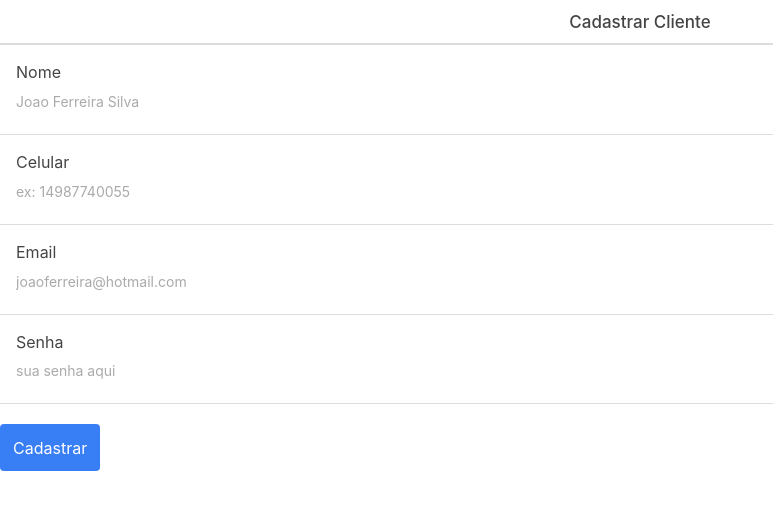
After one commit to vinifig/guerreiro_site, a PHP site: page /cadastroCliente.php in a window 1280 px wide. The commit adds this page. Shown: the top 510 px of the page, without its empty margins (0-773 px from the left). Run offline with PHP 8.4, Linux system fonts and the light colour scheme.

Commit message:
pagina cadastro-cliente estruturada

```diff
--- /dev/null
+++ b/cadastroCliente.php
@@ -0,0 +1,31 @@
+<?php
+  $title_page = "Cadastrar Cliente";
+  // $menu_items = [
+  //   ["nome" => "oi", "url" => "#1"],
+  //   ["nome" => "cueio", "url" => "#2"],
+  // ];
+  include 'header.php';
+ ?>
+ 	  <div id="inputFields" class="list">
+			<label class="item">
+				Nome
+				<input type="text" placeholder="Joao Ferreira Silva">
+			</label>
+			<label class="item">
+				Celular
+				<input type="text" placeholder="ex: 14987740055">
+			</label>
+			<label class="item">
+				Email
+				<input type="text" placeholder="joaoferreira@hotmail.com">
+			</label>
+			<label class="item">
+				Senha
+				<input type="password" placeholder="sua senha aqui">
+			</label>
+		</div>
+		<button class="button button-positive">Cadastrar</button>
+
+<?php
+  include 'footer.php';
+?>
--- a/css/style.css
+++ b/css/style.css
@@ -46,3 +46,7 @@
 #loginRadioChoice{
     display: inline-block;
 }
+
+#inputFields input{
+	width: 100%;
+}
```
